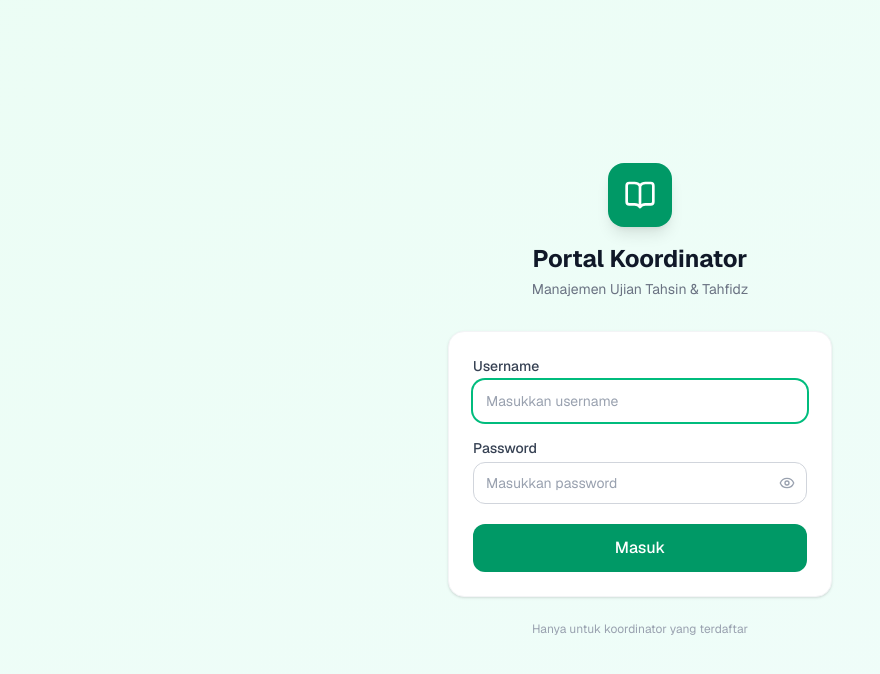
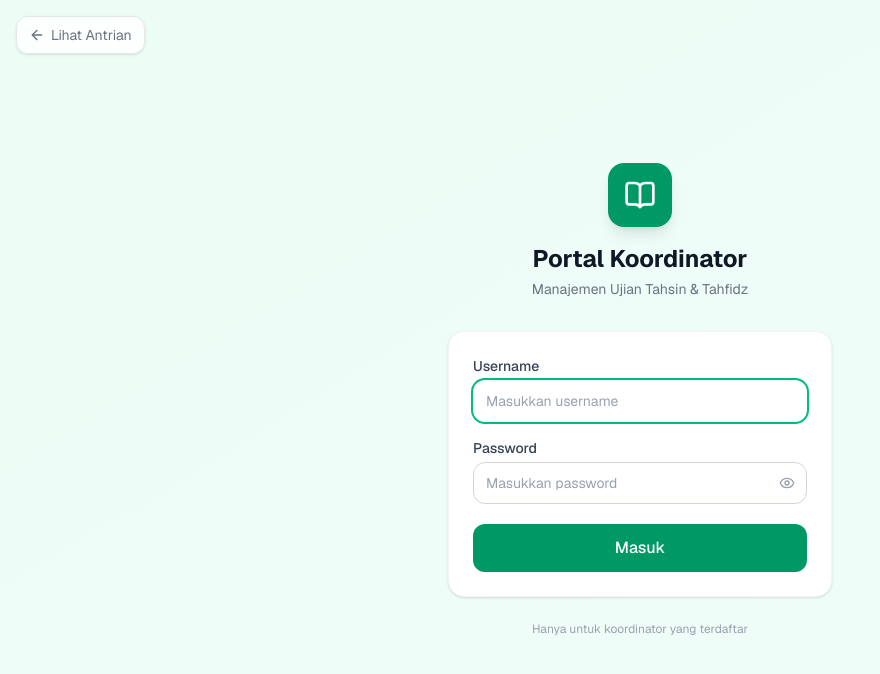
Before and after one commit to virmitsuhide/pengajuan-ujian, a Next.js app: page /login in a window 1280 px wide. Shown: the top 674 px of the page, without its empty margins (0-880 px from the left). Built offline with nearby package versions, Linux system fonts and the light colour scheme.

Commit message:
fix: tambah tombol kembali ke antrian di halaman login

```diff
--- a/app/login/page.tsx
+++ b/app/login/page.tsx
@@ -6,7 +6,8 @@ import { createClient } from '@/lib/supabase/client'
 import { usernameToEmail } from '@/lib/utils'
 import { Button } from '@/components/ui/Button'
 import { Input } from '@/components/ui/Input'
-import { Eye, EyeOff, BookOpen } from 'lucide-react'
+import { Eye, EyeOff, BookOpen, ArrowLeft } from 'lucide-react'
+import Link from 'next/link'
 
 export default function LoginPage() {
   const router = useRouter()
@@ -46,6 +47,15 @@ export default function LoginPage() {
 
   return (
     <div className="min-h-screen bg-gradient-to-br from-emerald-50 to-teal-50 flex items-center justify-center px-4">
+      {/* Back to home */}
+      <Link
+        href="/"
+        className="fixed top-4 left-4 flex items-center gap-1.5 text-sm text-gray-500 hover:text-gray-800 bg-white/80 backdrop-blur-sm px-3 py-2 rounded-xl border border-gray-200 shadow-sm transition-colors"
+      >
+        <ArrowLeft className="w-4 h-4" />
+        Lihat Antrian
+      </Link>
+
       <div className="w-full max-w-sm">
         {/* Logo / Brand */}
         <div className="text-center mb-8">
--- a/scripts/seed-users.ts
+++ b/scripts/seed-users.ts
@@ -8,6 +8,24 @@
  */
 
 import { createClient } from '@supabase/supabase-js'
+import { readFileSync } from 'fs'
+import { resolve } from 'path'
+
+// Load .env.local manually (tsx tidak auto-load file ini)
+try {
+  const envFile = readFileSync(resolve(process.cwd(), '.env.local'), 'utf-8')
+  for (const line of envFile.split('\n')) {
+    const trimmed = line.trim()
+    if (!trimmed || trimmed.startsWith('#')) continue
+    const eqIdx = trimmed.indexOf('=')
+    if (eqIdx === -1) continue
+    const key = trimmed.slice(0, eqIdx).trim()
+    const val = trimmed.slice(eqIdx + 1).trim()
+    if (key && !process.env[key]) process.env[key] = val
+  }
+} catch {
+  // .env.local tidak ditemukan, lanjut dengan env vars yang ada
+}
 
 const url = process.env.NEXT_PUBLIC_SUPABASE_URL
 const serviceKey = process.env.SUPABASE_SERVICE_ROLE_KEY
```
